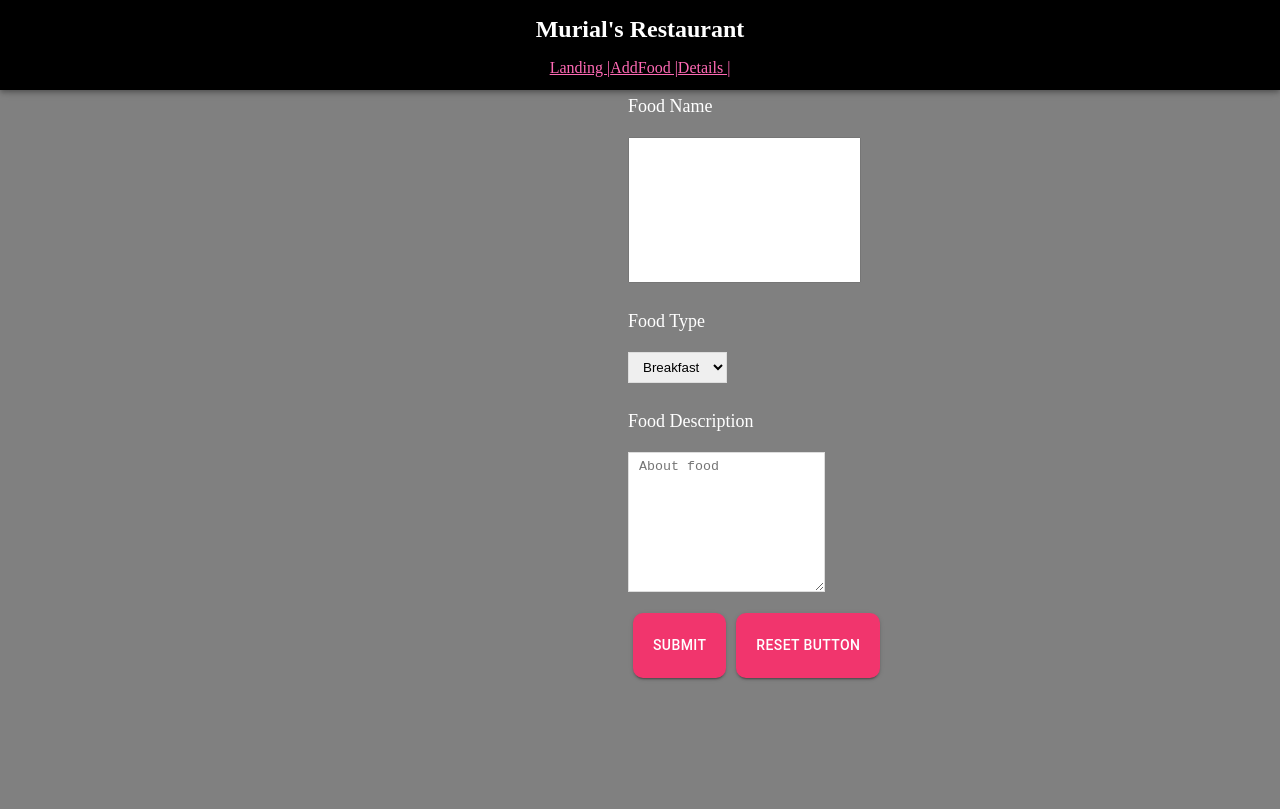
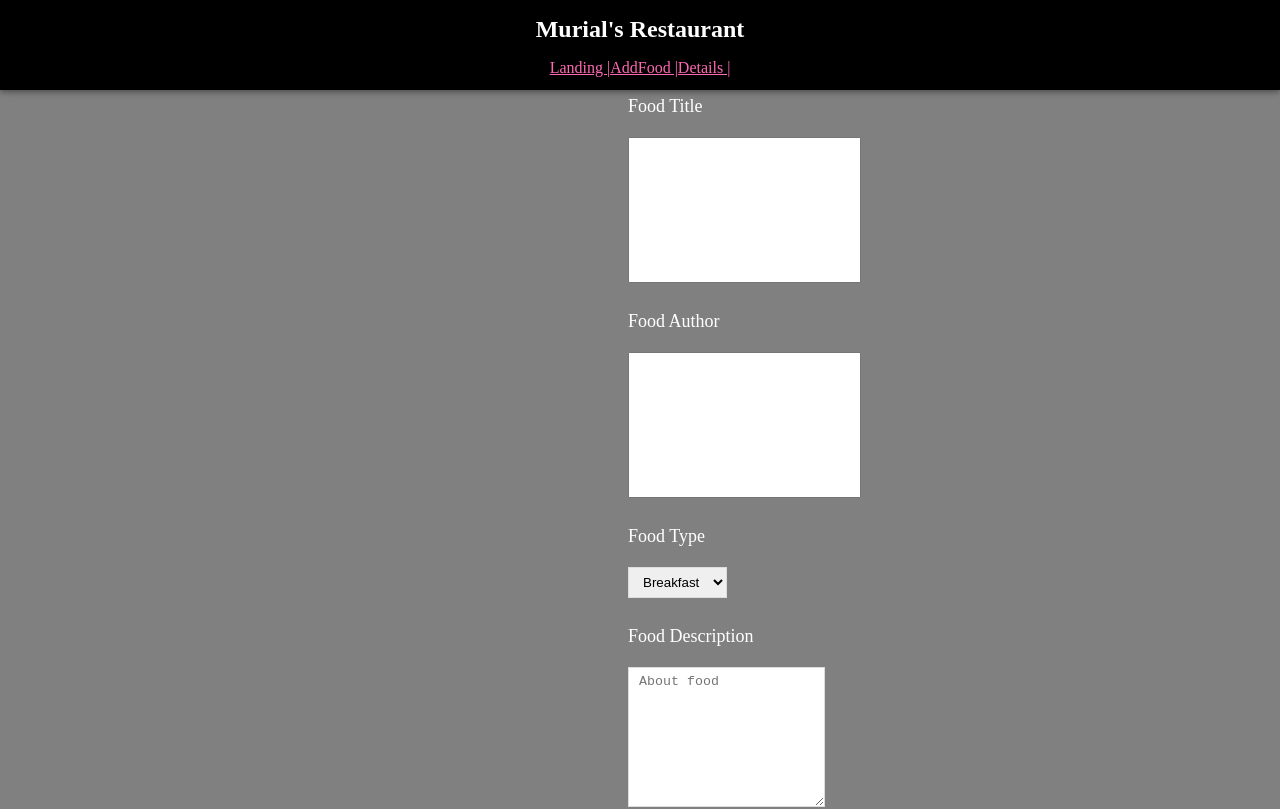
Before and after one commit to twentymurial33/murials_menu, a React (Create React App) app in the folder client/: page /add in a window 1280 px wide. Shown: the top 809 px of the page. Built offline with nearby package versions, Linux system fonts and the light colour scheme.

Commit message:
pushing for now, need to revisit mutations and understand what I'm doing wrong

```diff
--- a/client/src/pages/AddFood.js
+++ b/client/src/pages/AddFood.js
@@ -39,22 +39,19 @@ function AddFood() {
     mutation.mutate(url, { title: "title", img: "img", author: "author" });
   }
 
-  function handleChange(e) {
-    setFood(e.target.value);
-    console.log(e);
+  function handleChange(event) {
+    setFood(event.target.value);
+    console.log(event);
   }
 
   return (
     <div className="form">
       <Layout />
-      <Form onSubmit={handleSubmit((data) => setData(JSON.stringify(data)))}>
-        <label>Food Name</label>
-        <input
-          type="text"
-          {...register("foodName")}
-          value={food}
-          onChange={handleChange}
-        />
+      <Form onSubmit={handleSubmit((data) => setData(data))}>
+        <label>Food Title</label>
+        <input type="text" value={food} onChange={handleChange} />
+        <label>Food Author</label>
+        <input type="text" value={food} onChange={handleChange} />
         <label>Food Type</label>
         <select {...register("author", { required: true })}>
           <option value="Breakfast">Breakfast</option>
@@ -62,11 +59,17 @@ function AddFood() {
           <option value="Dinner">Dinner</option>
         </select>
         <label>Food Description</label>
-        <textarea {...register("title")} placeholder="About food" />
-        <p>{data}</p>
-        <Button variant="contained" onClick={handleForm}>
+        <textarea
+          {...register("title")}
+          value={food}
+          placeholder="About food"
+          onChange={handleChange}
+        />
+
+        <Button variant="contained" onClick={() => handleForm()}>
           Submit
         </Button>
+        <p>{data}</p>
         <Button
           variant="contained"
           onClick={() => {
```
